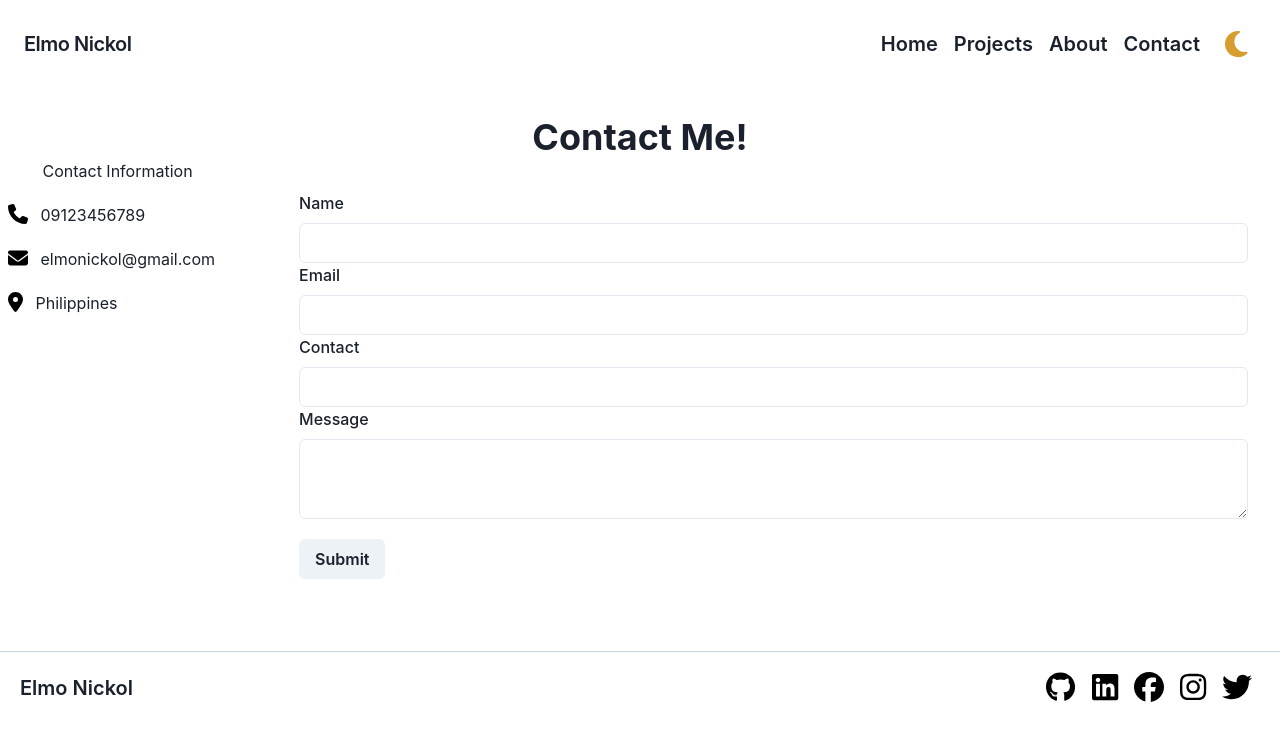
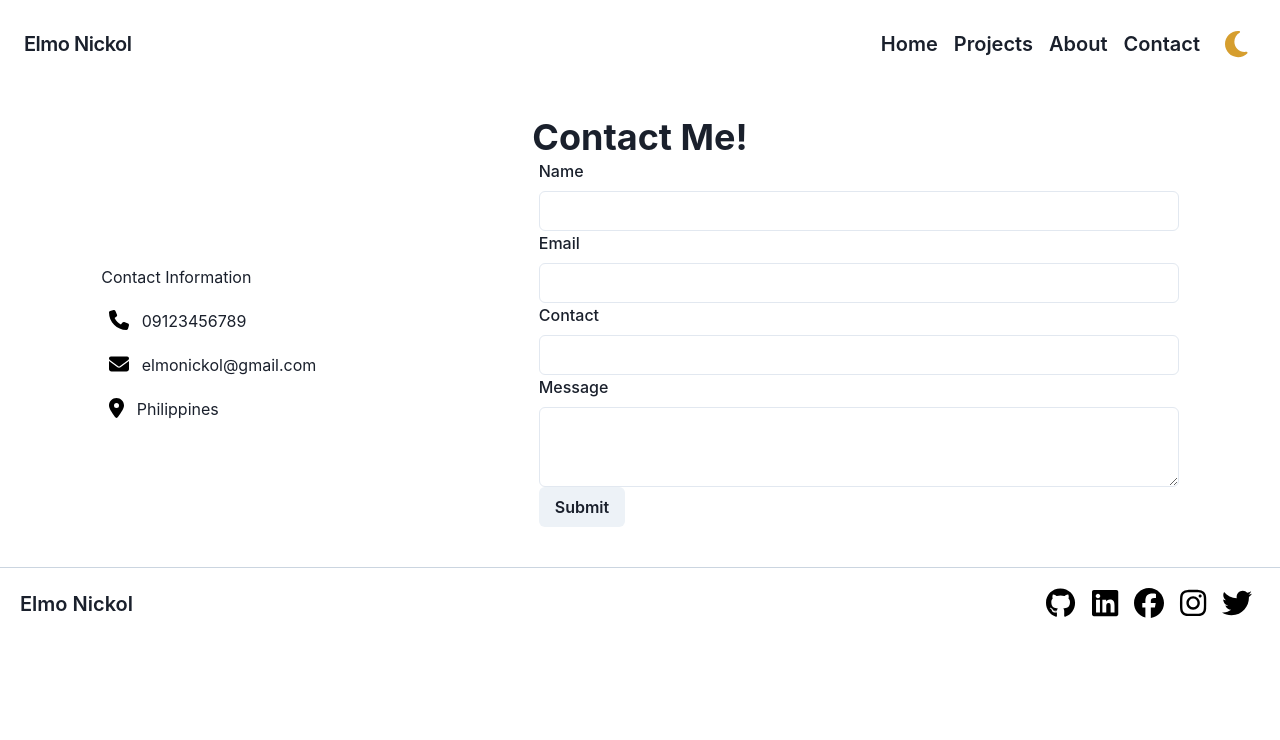
Before and after one commit to elmonickcool/my_portfolio, a Next.js app: page /contact in a window 1280 px wide. Shown: the top 740 px of the page. Built offline with nearby package versions, Linux system fonts and the light colour scheme.

Commit message:
fix flex

```diff
--- a/src/pages/contact.js
+++ b/src/pages/contact.js
@@ -70,35 +70,36 @@ const Contact = () => {
 
     return (
         <>
+{formSubmitted ? (
 
-            {formSubmitted ? (
-                <Box textAlign='center' mt={8}>
-                    <Heading size='lg'>Thank you for filling out the form. I will reply to you via email.</Heading>
-                </Box>
-            ) : (
-                <Heading textAlign='center'>Contact Me!</Heading>
-            )
+                        <Heading size='lg'>Thank you for filling out the form. I will reply to you via email.</Heading>
 
-            }
+                ) : (
+                    <Heading textAlign='center'>Contact Me!</Heading>
+                )
 
-            <Flex flexWrap="wrap" justifyContent={["center", "space-between"]}>
-                <Box mr={[0, 8]} mb={4} flexBasis={["100%", "auto"]}>
-                    <Text mb={5} textAlign="center">Contact Information</Text>
+                }
+            <Flex justifyContent="space-around" alignItems="center">
+
+                <Box>
+                    <Text mb={5} >Contact Information</Text>
                     <Box me={5} textAlign={["center", "left"]}>
-                        <Box mt={5}>
+                        <Text mt={5}>
                             {getFontAwesomeIcon(faPhone)} 09123456789
-                        </Box>
-                        <Box mt={5}>
+                        </Text>
+                        <Text mt={5}>
                             {getFontAwesomeIcon(faEnvelope)} elmonickol@gmail.com
-                        </Box>
-                        <Box mt={5}>
+                        </Text>
+                        <Text mt={5}>
                             {getFontAwesomeIcon(faLocationDot)} Philippines
-                        </Box>
+                        </Text>
                     </Box>
                 </Box>
-                <Box flex={1} p={[4, 8]}>
+
+                <Box w='50%'>
+
                     <form onSubmit={handleSubmit}>
-                        <Box mb={5}>
+                        <Box>
                             <FormControl>
                                 <FormLabel>Name</FormLabel>
                                 <Input type='text' name='name' value={name} onChange={handleChange} />
@@ -121,8 +122,9 @@ const Contact = () => {
                         </Button>
                     </form>
                 </Box>
+            </Flex>
 
-            </Flex>
+
         </>
     );
 }
```
